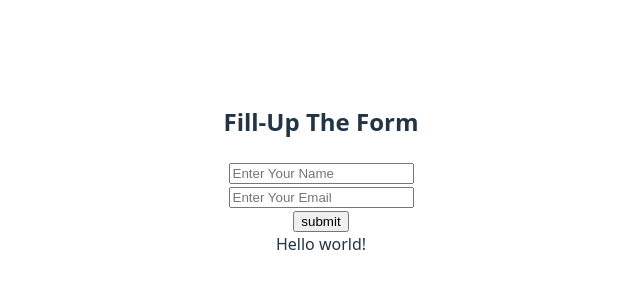
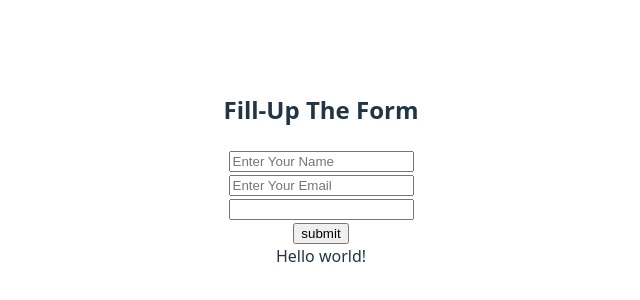
Before and after one commit to Amitkumersarkar/Form-master, a React (Vite) app: page / in a window 1280 px wide. Shown: the part 230-530 px from the top of the page, without its empty margins (319-959 px from the left). Built offline with nearby package versions, Linux system fonts and the light colour scheme.

Commit message:
added new file

```diff
--- a/src/App.jsx
+++ b/src/App.jsx
@@ -1,13 +1,15 @@
 
 import './App.css'
-import SimpleForm from './components/SimpleForm/SimpleForm'
+// import SimpleForm from './components/SimpleForm/SimpleForm'
+import StateFulForm from './components/StateFulForm/StateFulForm'
 
 function App() {
 
   return (
     <div>
       <h2>Fill-Up The Form</h2>
-      <SimpleForm></SimpleForm>
+      {/* <SimpleForm></SimpleForm> */}
+      <StateFulForm></StateFulForm>
     </div>
   )
 }
--- /dev/null
+++ b/src/components/StateFulForm/StateFulForm.jsx
@@ -0,0 +1,55 @@
+import { useState } from "react";
+
+const StateFulForm = () => {
+    const [name, setName] = useState(null);
+    const [email, setEmail] = useState(null);
+    const [password, setPassword] = useState(null);
+    const [error, setError] = useState('');
+
+    const handleSubmit = e => {
+        e.preventDefault();
+        if (password.length < 6) {
+            setError('Password must be 6 characters or longer');
+        }
+        else {
+            setError('');
+            console.log(name, email, password);
+        }
+        console.log(email);
+        console.log(name);
+        console.log(password);
+
+    }
+
+    const handleEmailChange = e => {
+        console.log(e.target.value);
+        setEmail(e.target.value);
+
+    }
+
+    const handlePasswordChange = e => {
+        setPassword(e.target.value);
+    }
+
+    const handleChangeName = e => {
+        setName(e.target.value);
+    }
+    return (
+        <div>
+            <form onSubmit={handleSubmit}>
+                <input onChange={handleChangeName} type="text" name='Name' placeholder="Enter Your Name" />
+                <br />
+                <input onChange={handleEmailChange} type="Email" name="Email" placeholder="Enter Your Email" />
+                <br />
+                <input onChange={handlePasswordChange} type="password" name='Password' />
+                <br />
+                <input type="submit" value="submit" />
+                {
+                    error && <p>{error}</p>
+                }
+            </form>
+        </div>
+    );
+};
+
+export default StateFulForm;
```
